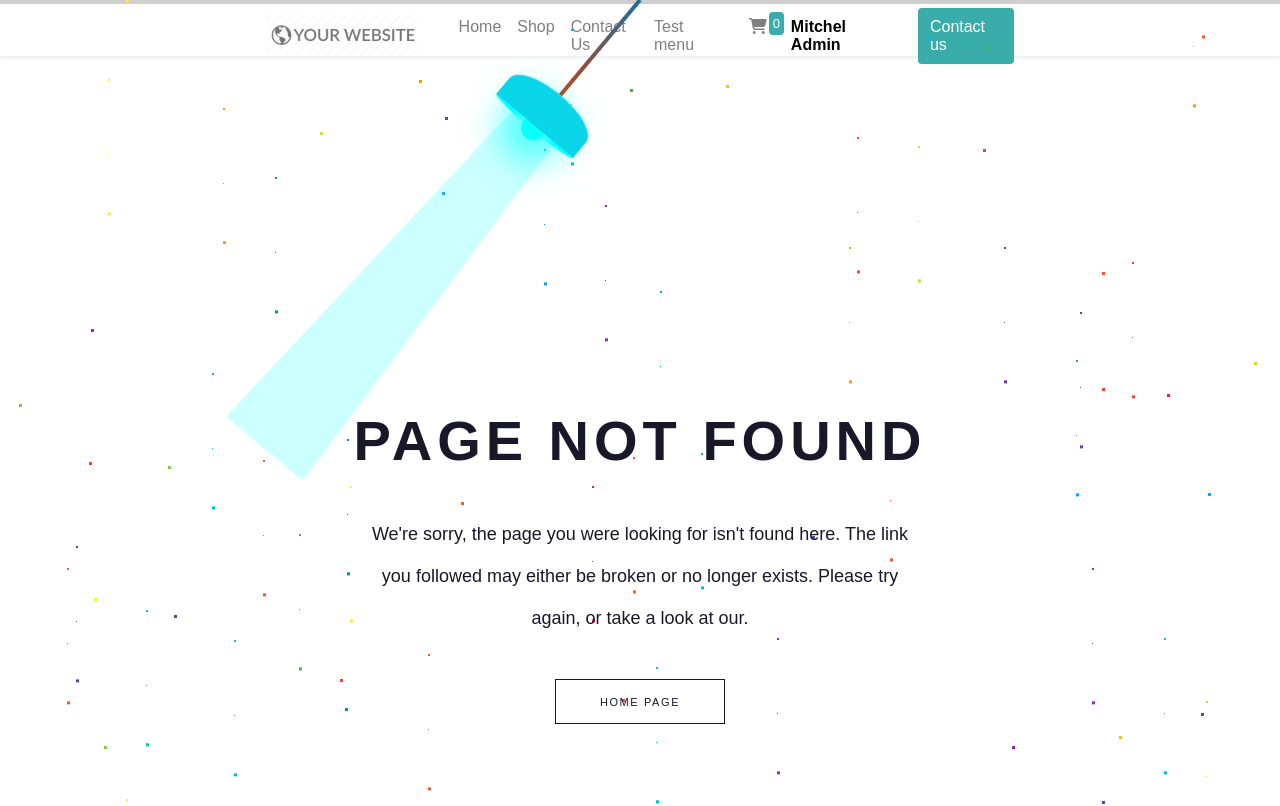
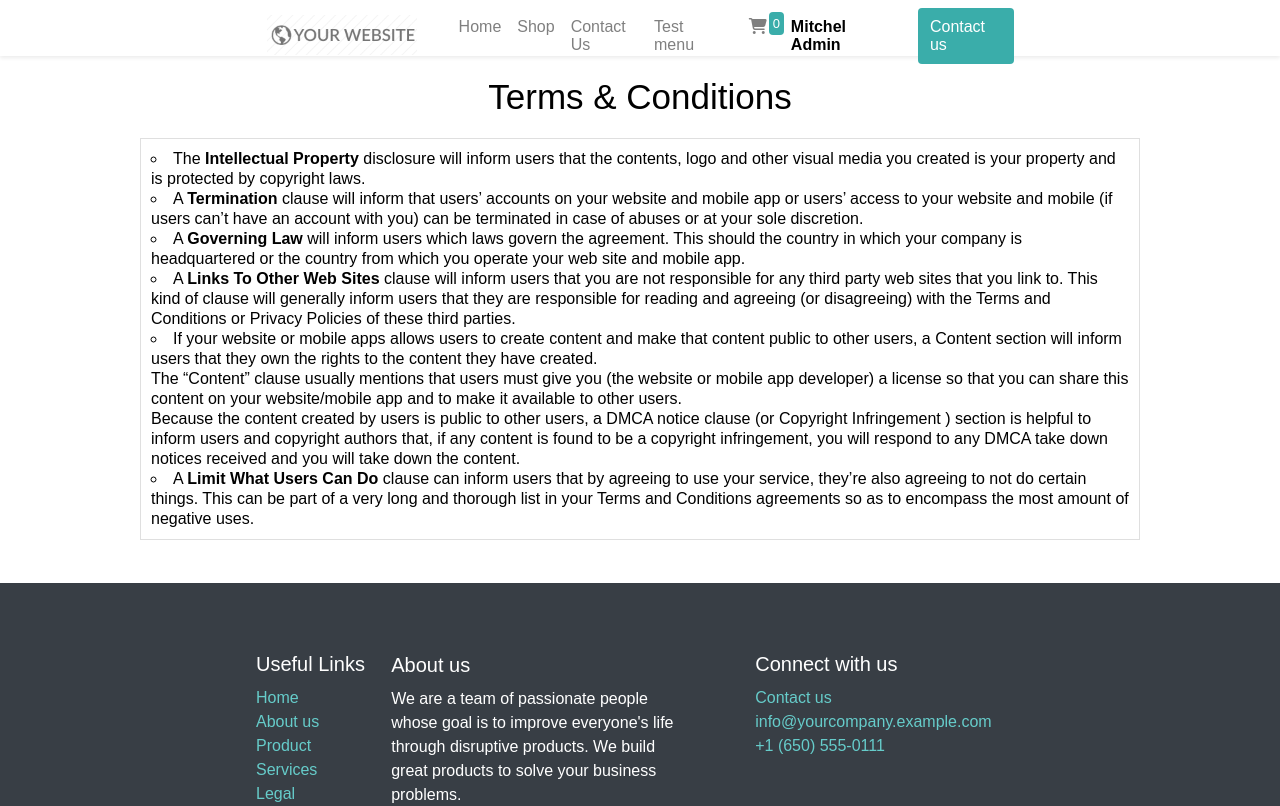
Before and after one commit to ntdat19122002/Bundle-Vue, a Vue app: page /term in a window 1280 px wide. Shown: the top 806 px of the page. Built offline with nearby package versions, Linux system fonts and the light colour scheme.

Commit message:
[13/3] add term

```diff
--- a/src/components/Footer.vue
+++ b/src/components/Footer.vue
@@ -6,12 +6,12 @@
                 Useful Links
             </div>
             <ul>
-                <li><a href="">Home</a></li>
+                <li><router-link :to="{name:'home'}">Home</router-link></li>
                 <li><a href="">About us</a></li>
                 <li><a href="">Product</a></li>
                 <li><a href="">Services</a></li>
                 <li><a href="">Legal</a></li>
-                <li><a href="">Contact us</a></li>
+                <li><router-link :to="{name:'contact'}">Contact us</router-link></li>
             </ul>
         </div>
         <div class="about-us">
@@ -26,9 +26,9 @@
                 Connect with us
             </div>
             <div>
-                <div><a>Contact us</a></div>
-                <div><a>info@yourcompany.example.com</a></div>
-                <div><a>+1 (650) 555-0111</a></div>
+                <div><router-link :to="{name:'contact'}">Contact us</router-link></div>
+                <div><a href="mailto: someone@example.com">info@yourcompany.example.com</a></div>
+                <div><a href="tel:+1234567890">+1 (650) 555-0111</a></div>
             </div>
         </div>
     </div>
@@ -56,6 +56,11 @@ export default {
         line-height: 24px;
         color: #66ccca;
     }
+
+    a:hover{
+        color: #28918f;
+        text-decoration: underline;
+    }
     .footer-title{
         margin-bottom: 10px;
         font-size: 20px;
--- a/src/router/index.js
+++ b/src/router/index.js
@@ -3,6 +3,7 @@ import HomeView from '../views/HomeView.vue'
 import ShopView from '../views/ShopView.vue'
 import NotFound from '../views/NotFound.vue'
 import DetailView from '../views/DetailView.vue'
+import TermView from '../views/TermView.vue'
 
 const router = createRouter({
   history: createWebHistory(import.meta.env.BASE_URL),
@@ -29,6 +30,11 @@ const router = createRouter({
       component: () => import('../views/ContactView.vue')
     },
     {
+      path: '/term',
+      name: 'term',
+      component: TermView
+    },
+    {
       path: '/multiple',
       name: 'multiple',
       component: () => import('../views/MultipleView.vue')
--- a/src/views/ContactView.vue
+++ b/src/views/ContactView.vue
@@ -14,30 +14,30 @@
 
         <form action="">
           <div>
-            <label>Your Name</label>
-            <input type="text">
+            <label>Your Name *</label>
+            <input type="text" required>
           </div>
           <div>
             <label>Phone Number</label>
             <input type="text">
           </div>
           <div>
-            <label>Email</label>
-            <input type="text">
+            <label>Email *</label>
+            <input type="text" required>
           </div>
           <div>
             <label>Your Company</label>
             <input type="text">
           </div>
           <div>
-            <label>Subject</label>
-            <input type="text">
+            <label>Subject *</label>
+            <input type="text" required>
           </div>
           <div>
             <label>Your Question</label>
             <input type="text">
           </div>
-          <button>Submit</button>
+          <button class="mini-button">Submit</button>
         </form>
       </div>
       <div class="contact-info">
@@ -75,6 +75,11 @@ export default {
       padding: 0 19.5%;
       font-size: 35px;
     }
+
+    .contact p{
+      line-height: 24px;
+    }
+
     .main-contact{
       padding: 20px 19.5%;
       display: flex;
@@ -86,6 +91,11 @@ export default {
     form{
       padding: 20px 0;
       font-size: 20px;
+    }
+
+    form button{
+      font-size: 20px;
+      margin: 10px 0 0 250px;
     }
 
     form div{
--- a/src/views/DetailView.vue
+++ b/src/views/DetailView.vue
@@ -1,5 +1,5 @@
 <template>
-  <div class="product-detail">
+  <div v-if="product" class="product-detail">
     <div class="product-header">
       <!-- Title -->
       <div class="product-title">
@@ -45,19 +45,23 @@
 
         <!-- term -->
         <div class="term">
-          <div><router-link :to="{name:'home'}">Terms and Conditions</router-link> </div>
+          <div><router-link :to="{name:'term'}">Terms and Conditions</router-link> </div>
           <div>30-day money-back guarantee</div>
           <div>Shipping: 2-3 Business Days</div>
         </div>
       </div>
     </div>
   </div>
-
+  <div v-else>
+    <Spinner/>
+  </div>
 </template>
 <script>
 import {useRouter} from 'vue-router'
 import { ref } from 'vue';
+import Spinner from '../components/Spinner.vue';
 export default {
+  components: { Spinner },
   props:['id'],
   setup(props){
     const router = useRouter()
@@ -141,20 +145,23 @@ export default {
     font-weight: 400;
     line-height: 1.5;
     width: 60px;
-  }
-
-  .subtract-btn{
-    border-top-right-radius: 0;
-    border-bottom-right-radius: 0;
+    text-align: center;
   }
 
   .pp-button{
     padding: 11px 14px;
   }
 
+  .subtract-btn{
+    border-top-right-radius: 0;
+    border-bottom-right-radius: 0;
+    margin-right: -1px;
+  }
+
   .add-btn{
     border-top-left-radius: 0;
     border-bottom-left-radius: 0;
+    margin-left: -1px;
   }
 
   .add-cart-btn{
--- /dev/null
+++ b/src/views/TermView.vue
@@ -0,0 +1,46 @@
+<template>
+    <div class="term">
+        <div class="title">Terms &#38; Conditions</div>
+        <div class="term-list thin-border">
+            <ul>
+                <li>The <strong>Intellectual Property</strong> disclosure will inform users that the contents, logo and other visual media you created is your property and is protected by copyright laws.</li>
+                <li>A <strong>Termination</strong> clause will inform that users’ accounts on your website and mobile app or users’ access to your website and mobile (if users can’t have an account with you) can be terminated in case of abuses or at your sole discretion.</li>
+                <li>A <strong>Governing Law</strong> will inform users which laws govern the agreement. This should the country in which your company is headquartered or the country from which you operate your web site and mobile app.</li>
+                <li>A <strong>Links To Other Web Sites</strong> clause will inform users that you are not responsible for any third party web sites that you link to. This kind of clause will generally inform users that they are responsible for reading and agreeing (or disagreeing) with the Terms and Conditions or Privacy Policies of these third parties.</li>
+                <li>
+If your website or mobile apps allows users to create content and make that content public to other users, a Content section will inform users that they own the rights to the content they have created. <br>
+The “Content” clause usually mentions that users must give you (the website or mobile app developer) a license so that you can share this content on your website/mobile app and to make it available to other users. <br>
+Because the content created by users is public to other users, a DMCA notice clause (or Copyright Infringement ) section is helpful to inform users and copyright authors that, if any content is found to be a copyright infringement, you will respond to any DMCA take down notices received and you will take down the content.
+                </li>
+                <li>A <strong>Limit What Users Can Do</strong> clause can inform users that by agreeing to use your service, they’re also agreeing to not do certain things. This can be part of a very long and thorough list in your Terms and Conditions agreements so as to encompass the most amount of negative uses.</li>
+            </ul>
+        </div>
+    </div>
+</template>
+
+<script>
+export default {
+
+}
+</script>
+
+<style scoped>
+    li{
+        list-style-type: circle;
+        list-style-position: inside;
+        line-height: 20px;
+    }
+    .term .title{
+        text-align: center;
+        margin: 20px 0;
+        font-family: "Source Sans Pro", "Odoo Unicode Support Noto", sans-serif;
+        font-weight: 500;
+        line-height: 1.2;
+        font-size:35px;
+    }
+    .term .term-list{
+        margin: 12px auto 43px;
+        padding: 10px;
+        max-width: 1000px;
+    }
+</style>
```
